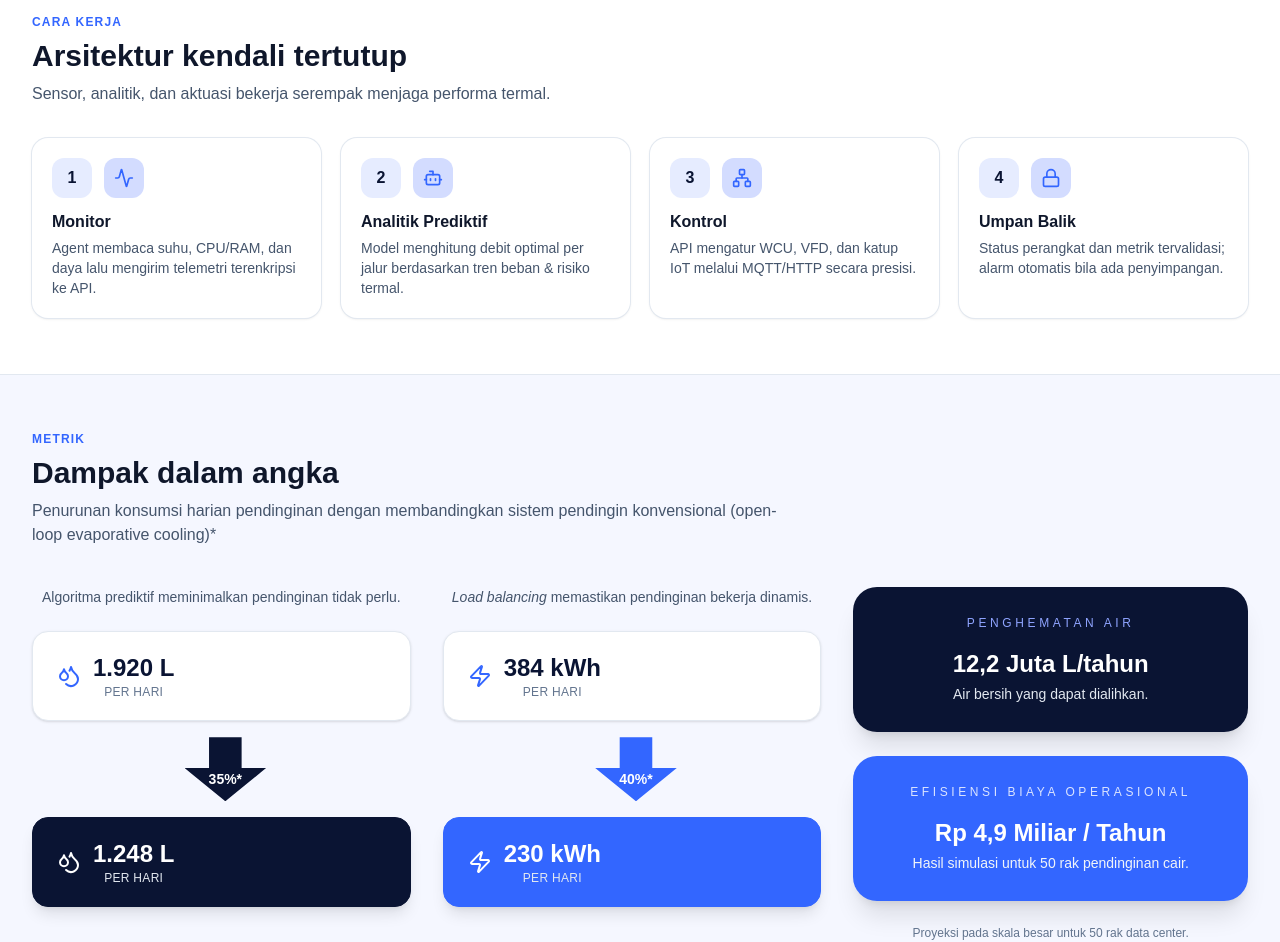
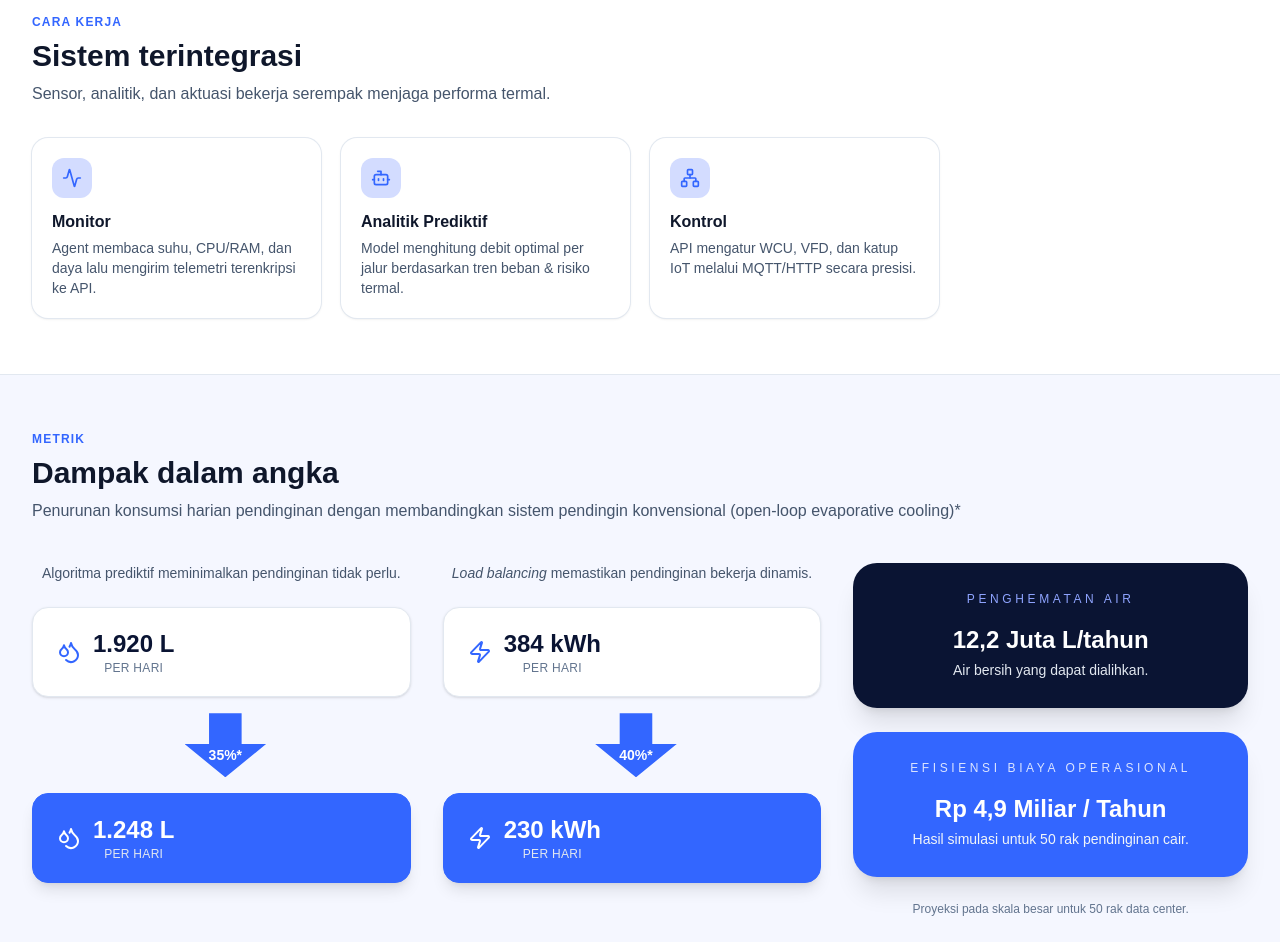
Before and after one commit to jareeee/hydrosmart, a Next.js app: page / in a window 1280 px wide. Shown: the part 1260-2202 px from the top of the page. Built offline with nearby package versions, Linux system fonts and the light colour scheme.

Commit message:
Changed content

```diff
--- a/src/app/page.tsx
+++ b/src/app/page.tsx
@@ -116,7 +116,7 @@ export default function HydroSmartLanding() {
                 <span className="mt-3 font-medium text-[#0a1433]">Integrasi WCU, VFD, katup IoT</span>
               </div>
               <div className="flex flex-col items-center rounded-2xl bg-[#eef2ff] px-6 py-6 text-center shadow-sm">
-                <Bot className="w-6 h-6 text-[#0a1433]" aria-hidden />
+                <Bot className="w-6 h-6 text-[#3366ff]" aria-hidden />
                 <span className="mt-3 font-medium text-[#0a1433]">Analitik prediktif untuk penentuan debit</span>
               </div>
               <div className="flex flex-col items-center rounded-2xl bg-[#eef2ff] px-6 py-6 text-center shadow-sm">
@@ -159,12 +159,11 @@ export default function HydroSmartLanding() {
 
       <section id="cara-kerja" className="bg-white border-y border-slate-200">
         <div className="mx-auto max-w-7xl px-4 sm:px-6 lg:px-8 py-14">
-          <SectionHeader kicker="Cara Kerja" title="Arsitektur kendali tertutup" subtitle="Sensor, analitik, dan aktuasi bekerja serempak menjaga performa termal." />
+          <SectionHeader kicker="Cara Kerja" title="Sistem terintegrasi" subtitle="Sensor, analitik, dan aktuasi bekerja serempak menjaga performa termal." />
           <ol className="mt-8 grid md:grid-cols-2 lg:grid-cols-4 gap-5">
-            <Step no={1} icon={Activity} title="Monitor" desc="Agent membaca suhu, CPU/RAM, dan daya lalu mengirim telemetri terenkripsi ke API." />
-            <Step no={2} icon={Bot} title="Analitik Prediktif" desc="Model menghitung debit optimal per jalur berdasarkan tren beban & risiko termal." />
-            <Step no={3} icon={Network} title="Kontrol" desc="API mengatur WCU, VFD, dan katup IoT melalui MQTT/HTTP secara presisi." />
-            <Step no={4} icon={Lock} title="Umpan Balik" desc="Status perangkat dan metrik tervalidasi; alarm otomatis bila ada penyimpangan." />
+            <Step icon={Activity} title="Monitor" desc="Agent membaca suhu, CPU/RAM, dan daya lalu mengirim telemetri terenkripsi ke API." />
+            <Step icon={Bot} title="Analitik Prediktif" desc="Model menghitung debit optimal per jalur berdasarkan tren beban & risiko termal." />
+            <Step icon={Network} title="Kontrol" desc="API mengatur WCU, VFD, dan katup IoT melalui MQTT/HTTP secara presisi." />
           </ol>
         </div>
       </section>
@@ -188,12 +187,12 @@ export default function HydroSmartLanding() {
                 <div className="flex justify-center pl-2">
                   <div
                     className="inline-flex h-16 min-w-[4.5rem] items-end justify-end px-6 pb-3 text-sm font-semibold text-white shadow-md"
-                    style={{ backgroundColor: "#0a1433", clipPath: "polygon(30% 0%, 70% 0%, 70% 48%, 100% 48%, 50% 100%, 0% 48%, 30% 48%)" }}
+                    style={{ backgroundColor: "#3366ff", clipPath: "polygon(30% 0%, 70% 0%, 70% 48%, 100% 48%, 50% 100%, 0% 48%, 30% 48%)" }}
                   >
                     35%*
                   </div>
                 </div>
-                <div className="rounded-2xl border border-[#0a1433] bg-[#0a1433] px-6 py-5 text-white shadow-lg">
+                <div className="rounded-2xl border border-[#3366ff] bg-[#3366ff] px-6 py-5 text-white shadow-lg">
                   <div className="flex items-center gap-3">
                     <Droplets className="h-6 w-6 text-white" aria-hidden />
                     <div>
@@ -269,10 +268,6 @@ export default function HydroSmartLanding() {
           <div className="max-w-lg space-y-4">
             <h3 className="text-2xl font-bold text-[#0a1433]">Siap bahas roadmap pendinginan & investasi?</h3>
             <p className="text-slate-600">HydroSmart, menjadikan AI berkelanjutan tanpa mengorbankan air.</p>
-            <ul className="text-sm text-slate-700 space-y-2">
-              <li className="flex items-center gap-2"><ShieldCheck className="h-4 w-4 text-[#0a1433]" /> NDA dua arah untuk data teknis & rencana investasi</li>
-              <li className="flex items-center gap-2"><Zap className="h-4 w-4 text-[#3366ff]" /> Respons strategis dalam 1 hari kerja</li>
-            </ul>
           </div>
           <div className="flex w-full flex-col gap-4 sm:flex-row sm:items-center sm:justify-end md:w-auto">
             <a
--- a/src/components/landing/SectionHeader.tsx
+++ b/src/components/landing/SectionHeader.tsx
@@ -6,7 +6,7 @@ type SectionHeaderProps = {
 
 export function SectionHeader({ kicker, title, subtitle }: SectionHeaderProps) {
   return (
-    <div className="max-w-3xl">
+    <div className="">
       <p className="text-xs tracking-widest uppercase text-[#3366ff] font-semibold">{kicker}</p>
       <h2 className="mt-2 text-2xl sm:text-3xl font-bold text-slate-900">{title}</h2>
       {subtitle && <p className="mt-2 text-slate-600">{subtitle}</p>}
--- a/src/components/landing/Step.tsx
+++ b/src/components/landing/Step.tsx
@@ -1,17 +1,15 @@
 import { type ComponentType } from "react";
 
 type StepProps = {
-  no: number;
   icon: ComponentType<{ className?: string }>;
   title: string;
   desc: string;
 };
 
-export function Step({ no, icon: Icon, title, desc }: StepProps) {
+export function Step({ icon: Icon, title, desc }: StepProps) {
   return (
     <li className="rounded-2xl bg-white p-5 shadow-sm ring-1 ring-slate-200">
       <div className="flex items-center gap-3">
-        <div className="w-10 h-10 rounded-xl bg-[#e6ecff] text-[#0a1433] grid place-items-center font-bold">{no}</div>
         <div className="w-10 h-10 rounded-xl bg-[#d3dcff] text-[#3366ff] grid place-items-center">
           <Icon className="w-5 h-5" />
         </div>
```
